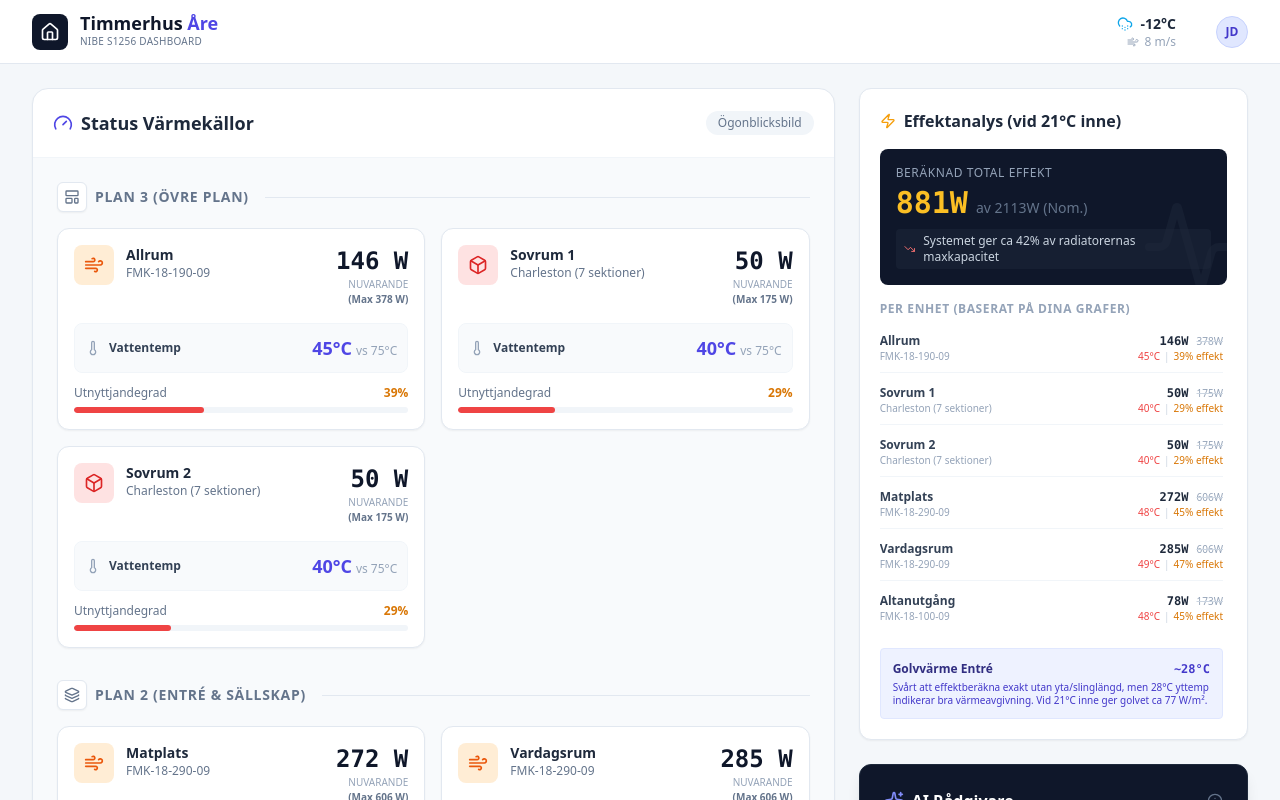
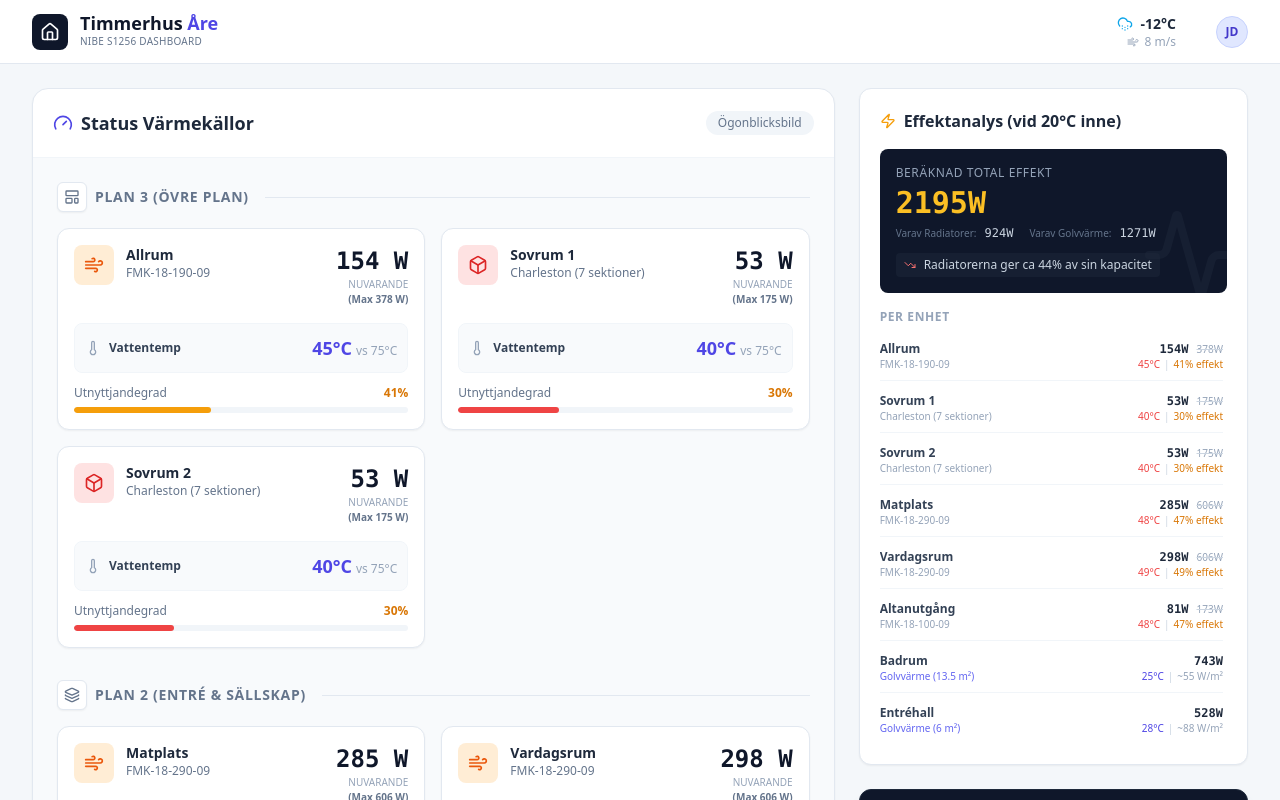
Before and after one commit to niclassoderbergs/nibe1256, a React (Vite) app: page / in a window 1280 px wide. Shown: the top 800 px of the page. Built offline with nearby package versions, Linux system fonts and the light colour scheme.

Commit message:
feat: Adjust default room temperature to 20°C
Standardizes the default indoor room temperature from 21°C to 20°C across the application. This change impacts calculations for actual power, floor heating power, and house power demand, reflecting a more common target temperature.

```diff
--- a/components/EmitterOverview.tsx
+++ b/components/EmitterOverview.tsx
@@ -6,7 +6,7 @@ import { Wind, Thermometer, Box, Gauge, Layers, LayoutTemplate } from 'lucide-re
 import { EmitterType } from '../types';
 
 export const EmitterOverview: React.FC = () => {
-  const roomTemp = 21;
+  const roomTemp = 20;
 
   // Split emitters by floor
   const plan3Emitters = MY_SYSTEM.emitters.filter(e => e.coordinates.floor === 3);
--- a/components/PowerAnalysis.tsx
+++ b/components/PowerAnalysis.tsx
@@ -1,25 +1,58 @@
 
 import React from 'react';
 import { MY_SYSTEM } from '../constants';
-import { calculateActualPower, calculateEfficiencyPercent } from '../utils/heatingPhysics';
-import { Activity, Zap, TrendingDown, ArrowDownRight } from 'lucide-react';
+import { calculateActualPower, calculateEfficiencyPercent, calculateFloorHeatingPower } from '../utils/heatingPhysics';
+import { Activity, Zap, TrendingDown } from 'lucide-react';
 import { EmitterType } from '../types';
 
 export const PowerAnalysis: React.FC = () => {
-  const roomTemp = 21;
+  const roomTemp = 20;
 
   // Calculate totals
-  const totalRatedPower = MY_SYSTEM.emitters.reduce((sum, e) => sum + (e.specs?.ratedPowerW || 0), 0);
+  let totalRatedPower = 0;
+  let totalActualRadiatorPower = 0;
+  let totalActualFloorPower = 0;
 
-  const totalActualPower = MY_SYSTEM.emitters.reduce((sum, e) => {
-    if (e.type === 'Golvvärme') return sum + 0; // Hard to calc without area, skipping for total sum
-    return sum + calculateActualPower(e.specs?.ratedPowerW || 0, e.observedPeakTemp || 0, roomTemp);
-  }, 0);
+  MY_SYSTEM.emitters.forEach(e => {
+    if (e.type === 'Golvvärme') {
+        totalActualFloorPower += calculateFloorHeatingPower(e.specs?.area || 0, e.observedPeakTemp || 0, roomTemp);
+    } else {
+        const rated = e.specs?.ratedPowerW || 0;
+        const actual = calculateActualPower(rated, e.observedPeakTemp || 0, roomTemp);
+        totalRatedPower += rated;
+        totalActualRadiatorPower += actual;
+    }
+  });
 
-  const efficiency = calculateEfficiencyPercent(totalRatedPower, totalActualPower);
+  const totalActualPower = totalActualRadiatorPower + totalActualFloorPower;
+  // Efficiency is based on how well radiators perform vs their rating
+  const efficiency = calculateEfficiencyPercent(totalRatedPower, totalActualRadiatorPower);
 
   const renderEmitterRow = (e: EmitterType) => {
-    if (e.type === 'Golvvärme') return null; // Handle separately
+    if (e.type === 'Golvvärme') {
+        const area = e.specs?.area || 0;
+        const observed = e.observedPeakTemp || 0;
+        const actual = calculateFloorHeatingPower(area, observed, roomTemp);
+
+        return (
+            <div key={e.id} className="flex items-center justify-between py-2 border-b border-slate-100 last:border-0">
+                <div className="min-w-0">
+                    <p className="text-xs font-semibold text-slate-700 truncate">{e.location.split('-')[1]?.trim() || e.location}</p>
+                    <p className="text-[10px] text-indigo-500">Golvvärme ({area} m²)</p>
+                </div>
+                <div className="text-right">
+                    <div className="flex items-center justify-end gap-2">
+                        <span className="text-xs font-mono font-bold text-slate-800">{actual}W</span>
+                    </div>
+                    <div className="flex items-center justify-end gap-1 text-[10px]">
+                        <span className="text-indigo-600 font-medium">{observed}°C</span>
+                        <span className="text-slate-300">|</span>
+                        <span className="text-slate-400">~{(actual / area).toFixed(0)} W/m²</span>
+                    </div>
+                </div>
+            </div>
+        );
+    }
 
     const rated = e.specs?.ratedPowerW || 0;
     const observed = e.observedPeakTemp || 0;
@@ -29,7 +62,7 @@ export const PowerAnalysis: React.FC = () => {
     return (
       <div key={e.id} className="flex items-center justify-between py-2 border-b border-slate-100 last:border-0">
         <div className="min-w-0">
-          <p className="text-xs font-semibold text-slate-700 truncate">{e.location.split('-')[1] || e.location}</p>
+          <p className="text-xs font-semibold text-slate-700 truncate">{e.location.split('-')[1]?.trim() || e.location}</p>
           <p className="text-[10px] text-slate-400">{e.specs?.model}</p>
         </div>
         <div className="text-right">
@@ -52,7 +85,7 @@ export const PowerAnalysis: React.FC = () => {
       <div className="flex justify-between items-center mb-4">
         <h2 className="text-base font-semibold text-slate-800 flex items-center gap-2">
           <Zap className="w-4 h-4 text-amber-500" />
-          Effektanalys (vid 21°C inne)
+          Effektanalys (vid 20°C inne)
         </h2>
       </div>
 
@@ -62,11 +95,17 @@ export const PowerAnalysis: React.FC = () => {
             <p className="text-slate-400 text-xs font-medium uppercase tracking-wider mb-1">Beräknad Total Effekt</p>
             <div className="flex items-baseline gap-2">
                 <span className="text-3xl font-bold font-mono text-amber-400">{totalActualPower}W</span>
-                <span className="text-sm text-slate-500 font-medium">av {totalRatedPower}W (Nom.)</span>
             </div>
-            <div className="mt-2 flex items-center gap-2 text-xs text-slate-300 bg-slate-800/50 w-fit px-2 py-1 rounded">
+             <div className="flex items-center gap-2 mt-1">
+                 <span className="text-[10px] text-slate-500 font-medium">Varav Radiatorer:</span>
+                 <span className="text-xs text-slate-300 font-mono">{totalActualRadiatorPower}W</span>
+                 <span className="text-[10px] text-slate-500 font-medium ml-2">Varav Golvvärme:</span>
+                 <span className="text-xs text-slate-300 font-mono">{totalActualFloorPower}W</span>
+            </div>
+
+            <div className="mt-3 flex items-center gap-2 text-xs text-slate-300 bg-slate-800/50 w-fit px-2 py-1 rounded">
                 <TrendingDown className="w-3 h-3 text-red-400" />
-                <span>Systemet ger ca {efficiency}% av radiatorernas maxkapacitet</span>
+                <span>Radiatorerna ger ca {efficiency}% av sin kapacitet</span>
             </div>
         </div>
         {/* Background deco */}
@@ -75,20 +114,9 @@ export const PowerAnalysis: React.FC = () => {
 
       {/* Detailed List */}
       <div className="flex-1 overflow-y-auto pr-1 custom-scrollbar">
-         <h3 className="text-xs font-bold text-slate-400 uppercase tracking-wider mb-2">Per Enhet (Baserat på dina grafer)</h3>
+         <h3 className="text-xs font-bold text-slate-400 uppercase tracking-wider mb-2">Per Enhet</h3>
          <div className="space-y-1">
             {MY_SYSTEM.emitters.map(renderEmitterRow)}
-         </div>
-
-         <div className="mt-4 p-3 bg-indigo-50 rounded border border-indigo-100">
-             <div className="flex justify-between items-start mb-1">
-                 <span className="text-xs font-bold text-indigo-900">Golvvärme Entré</span>
-                 <span className="text-xs font-mono font-bold text-indigo-700">~28°C</span>
-             </div>
-             <p className="text-[10px] text-indigo-700 leading-tight">
-                 Svårt att effektberäkna exakt utan yta/slinglängd, men 28°C yttemp indikerar bra värmeavgivning.
-                 Vid 21°C inne ger golvet ca 77 W/m².
-             </p>
          </div>
       </div>
     </div>
--- a/utils/heatingPhysics.ts
+++ b/utils/heatingPhysics.ts
@@ -6,7 +6,7 @@
 export const calculateActualPower = (
   ratedPower: number,
   observedTemp: number,
-  roomTemp: number = 21,
+  roomTemp: number = 20,
   ratedDt: number = 50
 ): number => {
   if (!ratedPower || !observedTemp) return 0;
@@ -23,7 +23,7 @@ export const calculateActualPower = (
 export const calculateFloorHeatingPower = (
     area: number,
     surfaceTemp: number,
-    roomTemp: number = 21
+    roomTemp: number = 20
 ): number => {
     if (!area || !surfaceTemp) return 0;
     const diff = surfaceTemp - roomTemp;
@@ -43,7 +43,7 @@ export const calculateEfficiencyPercent = (
 }
 
 export const calculateHousePowerDemand = (outdoorTemp: number): number => {
-  const indoorTemp = 21;
+  const indoorTemp = 20;
   const kFactor = 175;
   const freeHeat = 800;
   const deltaT = indoorTemp - outdoorTemp;
```
